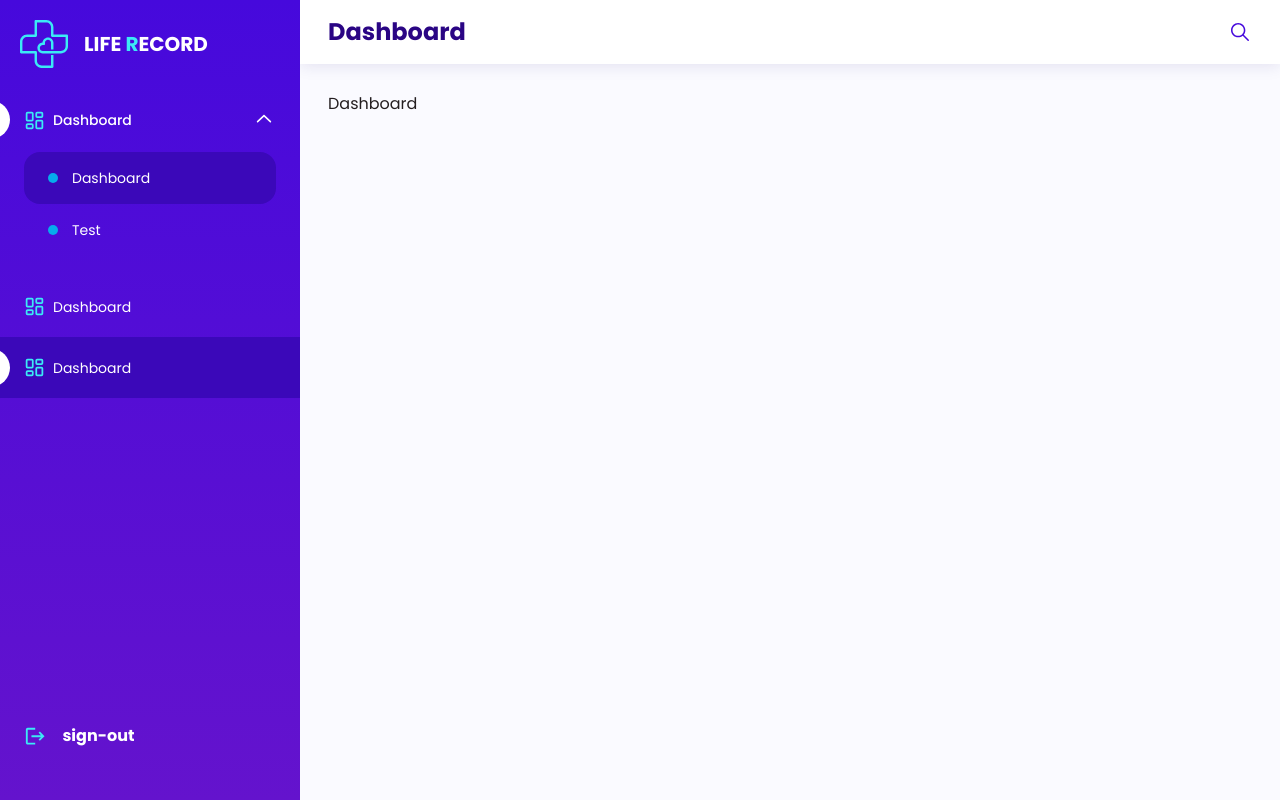
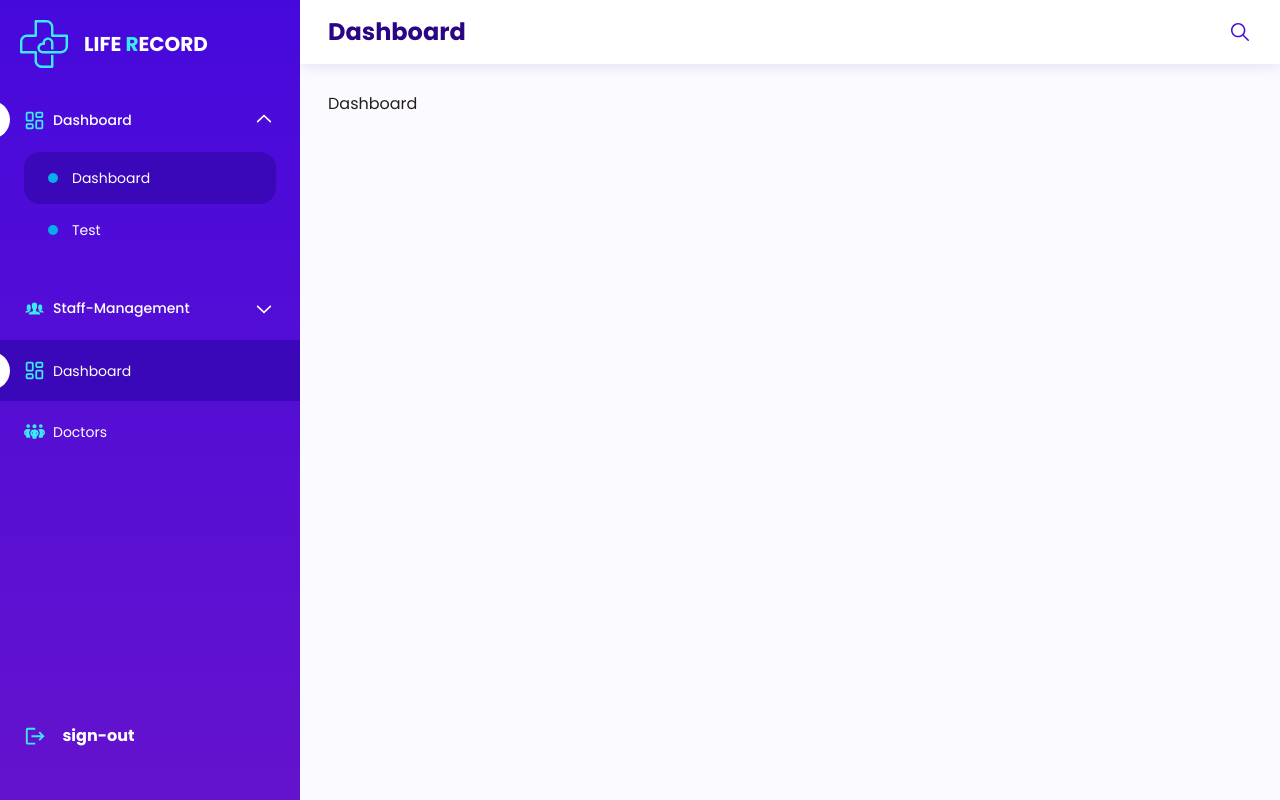
Before and after one commit to alialaa932003/final-project, a React (Vite) app: page /dashboard in a window 1280 px wide. Built offline with nearby package versions, Linux system fonts and the light colour scheme; a web font is replaced by a local one.

Commit message:
feat: enhance Sidebar with staff management section and icons

```diff
--- a/src/features/common/Sidebar.tsx
+++ b/src/features/common/Sidebar.tsx
@@ -14,6 +14,8 @@ import FullPageLoading from "@/components/FullPageLoading";
 import { useTranslation } from "react-i18next";
 import { useLogout } from "../Auth/useLogout";
 import { cn } from "@/lib/utils";
+import { IoIosPeople } from "react-icons/io";
+import { FaPeopleGroup } from "react-icons/fa6";
 
 const Sidebar = ({ className }: { className?: string }) => {
    const { t } = useTranslation("global");
@@ -35,15 +37,26 @@ const Sidebar = ({ className }: { className?: string }) => {
          ],
       },
       {
-         name: t("dashboard"),
-         icon: <LuLayoutDashboard />,
-         to: `/t`,
-         type: "single",
+         name: t("staff-management"),
+         icon: <IoIosPeople />,
+         type: "multi",
+         items: [
+            {
+               name: t("doctors"),
+               to: "/staff-management/doctors",
+            },
+         ],
       },
       {
          name: t("dashboard"),
          icon: <LuLayoutDashboard />,
          to: `/dashboard`,
+         type: "single",
+      },
+      {
+         name: t("doctors"),
+         icon: <FaPeopleGroup />,
+         to: "/staff-management/doctors",
          type: "single",
       },
    ];
@@ -95,7 +108,7 @@ const Sidebar = ({ className }: { className?: string }) => {
                            key={index}
                         >
                            <AccordionTrigger
-                              className={`item-active-circle px-6 py-0 text-sm capitalize text-white hover:opacity-60 2xl:text-base [&.active]:text-white [&>svg]:text-inherit [&[data-state=open]]:text-white ${
+                              className={`px-6 py-0 text-sm capitalize text-white item-active-circle hover:opacity-60 2xl:text-base [&.active]:text-white [&>svg]:text-inherit [&[data-state=open]]:text-white ${
                                  link?.items?.some((route) =>
                                     pathname.includes(route.to),
                                  )
@@ -104,7 +117,7 @@ const Sidebar = ({ className }: { className?: string }) => {
                               } `}
                            >
                               <div className="flex items-center gap-2">
-                                 <span className="text-tertiary-500 text-[1.5em]">
+                                 <span className="text-[1.5em] text-tertiary-500">
                                     {link.icon}
                                  </span>
                                  {link.name}
@@ -136,10 +149,10 @@ const Sidebar = ({ className }: { className?: string }) => {
                         <NavLink
                            key={index}
                            to={link.to || ""}
-                           className={`item-active-circle px-6 py-5 text-sm text-white transition-all hover:opacity-60 2xl:text-base [&.active]:bg-primary-700 [&.active]:text-white`}
+                           className={`px-6 py-5 text-sm text-white transition-all item-active-circle hover:opacity-60 2xl:text-base [&.active]:bg-primary-700 [&.active]:text-white`}
                         >
                            <div className="flex items-center gap-2">
-                              <span className="text-tertiary-500 text-[1.5em]">
+                              <span className="text-[1.5em] text-tertiary-500">
                                  {link.icon}
                               </span>
                               {link.name}
@@ -158,7 +171,7 @@ const Sidebar = ({ className }: { className?: string }) => {
                   logout({});
                }}
             >
-               <span className="text-tertiary-500 text-[1.4em]">
+               <span className="text-[1.4em] text-tertiary-500">
                   <MdLogout />
                </span>
                {t("sign-out")}
```
